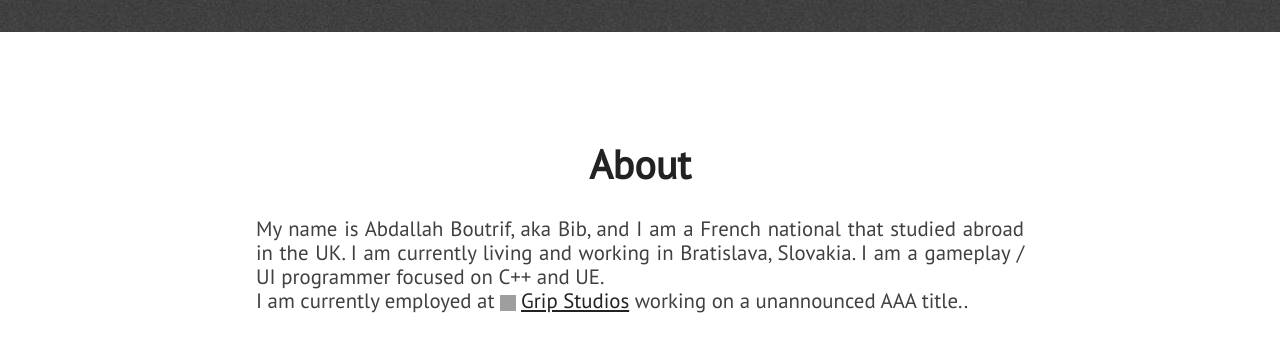
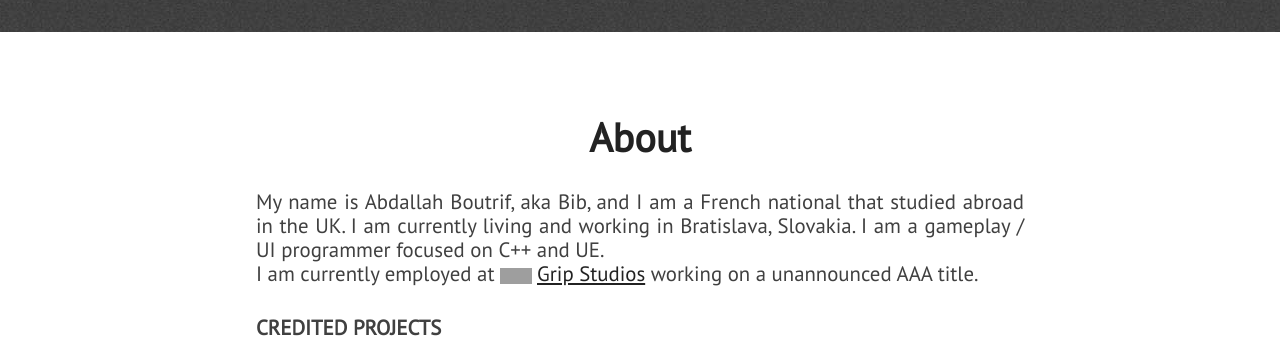
Before and after one commit to Bibool/portfolio.github.io, a Jekyll site: the page built from index.html, in a window 1280 px wide and 900 px high, scrolled down 868 px, cut to the strip 0-339 px from the top of the window. Built offline with Jekyll 4.4.1, drawn with Linux system fonts in a browser that asks for light colours; nearby versions of some CDN libraries; grey boxes are pictures that could not be loaded.

Commit message:
Update about.html

```diff
--- a/_includes/about.html
+++ b/_includes/about.html
@@ -3,10 +3,12 @@
         <div id="about-text">
             <div class="section-heading">About</div>
             <p class="paragraph-text justify-text">
-                My name is Abdallah Boutrif, aka Bib, and I am a French national that studied abroad in the UK. I am currently living and working in Bratislava, Slovakia. I am a gameplay / UI programmer focused on C++ and UE. <br>I am currently employed at <img src="https://i.imgur.com/1cC4wfs.png" alt="GamesFarmIcon" style="width:16px; height:16px; vertical-align:middle; margin-right:5px;"><a href="https://grip-studios.com/">Grip Studios</a> working on a unannounced AAA title..
+                My name is Abdallah Boutrif, aka Bib, and I am a French national that studied abroad in the UK. I am currently living and working in Bratislava, Slovakia. I am a gameplay / UI programmer focused on C++ and UE. <br>I am currently employed at <img src="https://i.imgur.com/1cC4wfs.png" alt="GripStudiosIcon" style="width:32px; height:16px; vertical-align:middle; margin-right:5px;"><a href="https://grip-studios.com/">Grip Studios</a> working on a unannounced AAA title.
             </p>
             <p class="paragraph-text justify-text">
              <b>CREDITED PROJECTS</b>
+                        </p>
+             <p class="paragraph-text justify-text">
                   <a href="https://store.steampowered.com/app/1172710/Dune_Awakening/">
                       <img src="https://shared.cloudflare.steamstatic.com/store_item_assets/steam/apps/1172710/e934cbd04b40a615b3306797bd7be76610904f0e/header.jpg?t=1746735447"
                        alt="DuneAwakeningBanner"
```
